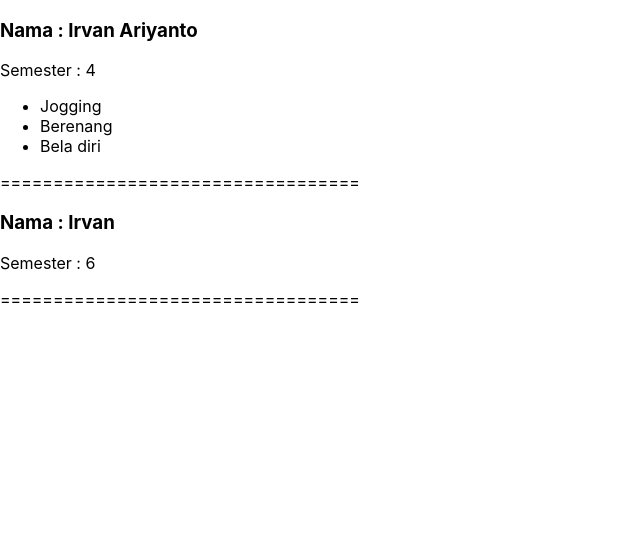
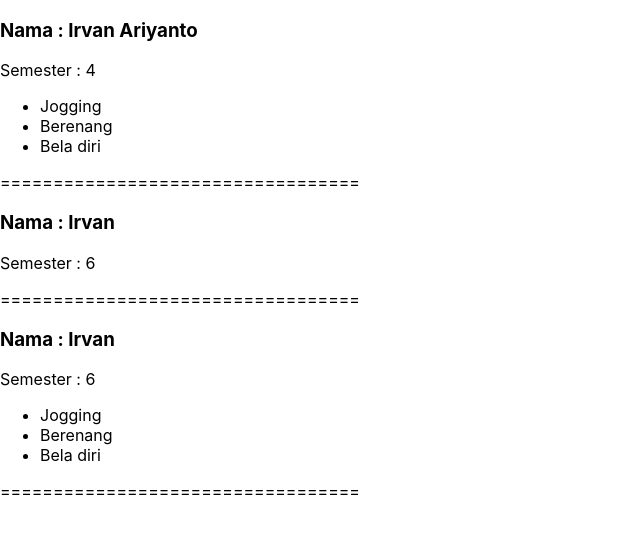
Before and after one commit to irvanariyanto/Learn-ReactJS, a React (Create React App) app: page / in a window 1280 px wide. Shown: the top 534 px of the page, without its empty margins (0-640 px from the left). Built offline with nearby package versions, Linux system fonts and the light colour scheme.

Commit message:
Props in stateless

```diff
--- a/src/App.js
+++ b/src/App.js
@@ -1,10 +1,12 @@
 import Biodata from './components/Biodata'
+import NewBiodata from './components/NewBiodata'
 
 function App() {
   return (
     <div>
-      <Biodata nama="Irvan Ariyanto" semester="4" hobi={<Hobi/>}/>
+      <Biodata nama="Irvan Ariyanto" semester="4" hobi={<Hobi/> }/>
       <Biodata nama="Irvan" semester="6 " />
+      <NewBiodata nama="Irvan" semester="6 " hobi={<Hobi/>}/>
     </div>
   );
 }
--- /dev/null
+++ b/src/components/NewBiodata.js
@@ -0,0 +1,17 @@
+import React from 'react';
+
+const NewBiodata = props => {
+    return(
+        <div>
+            <h3>Nama : {props.nama}</h3>
+            <p>Semester : {props.semester}</p>
+            <div>
+                {props.hobi}
+            </div>
+            <p>==================================</p>
+
+        </div>
+    )
+}
+
+export default NewBiodata
```
